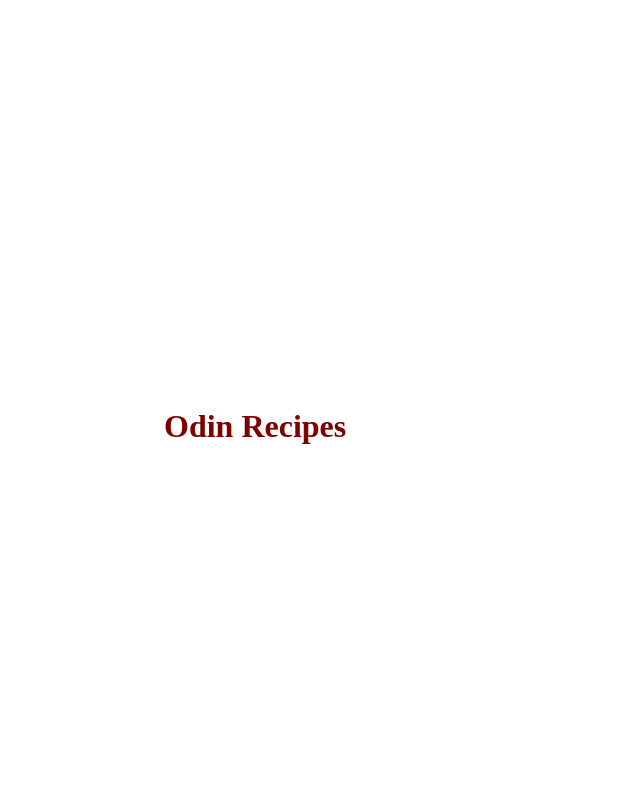
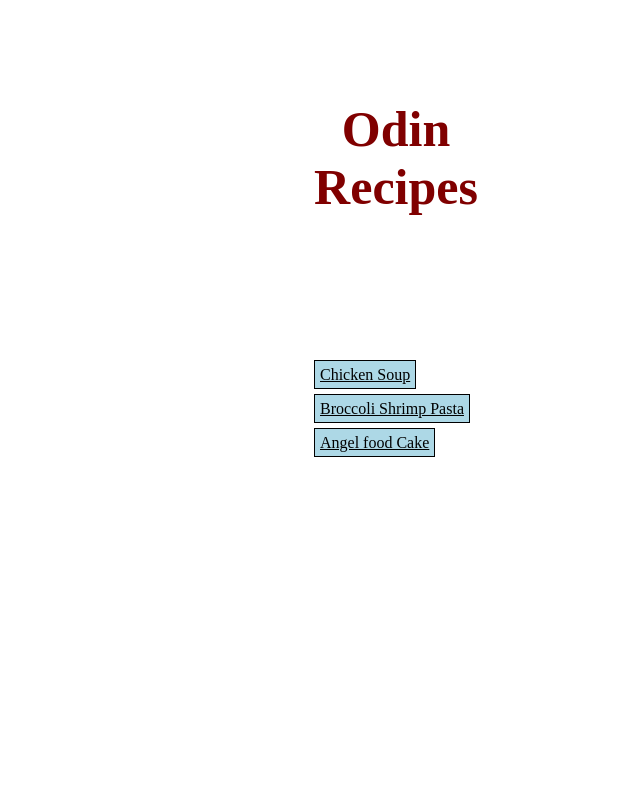
Before and after one commit to Shinobi1995/odin-recipes, a plain HTML site: page index.html in a window 1280 px wide. Shown: the top 800 px of the page, without its empty margins (244-884 px from the left). Drawn offline with Linux system fonts and the light colour scheme.

Commit message:
trying to figure out why css won't update

```diff
--- a/stylesheet.css
+++ b/stylesheet.css
@@ -1,12 +1,30 @@
 .odin {
     font-family: 'Times New Roman', Times, serif;
+    font-size: 50px;
+    text-align: center;
     color: maroon;
-    padding: 400px;
-    margin: auto;
+    background-color: transparent;
+    padding: 50px;
+    margin-left: 500px;
+    margin-right: 500px;
+    margin-bottom: 100px;
+    margin-top: 50px;
 }
 
 .button {
-    font-weight: bold;
-    color: maroon;
-    padding: 20px;
+    padding: 5px;
+    color: black;
+    background-color: lightblue;
+    border-color: black;
+    border-width: 1px;
+    border-style: solid;
+    margin-left: 550px;
+    margin-bottom: 25px;
 }
+
+.recipename {
+    padding: 25px;
+    background-color: azure;
+    border-width: 5px;
+    color: blue;
+}
```
Also changed, not shown: recipes/chicken-soup.html (+1 -1 lines).
